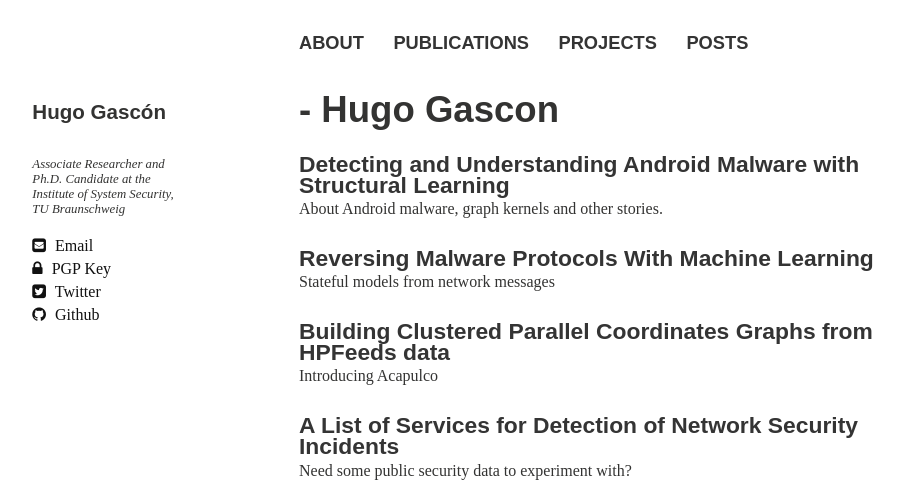
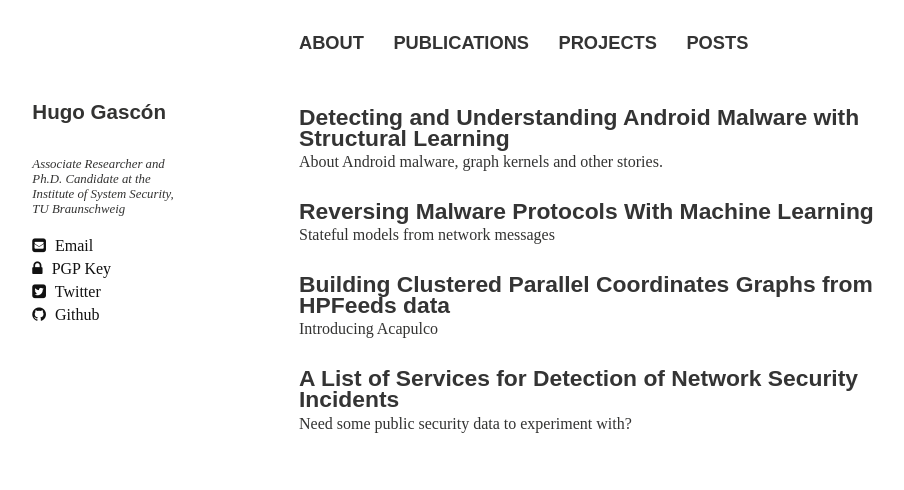
Before and after one commit to hgascon/hgascon.github.io, a Jekyll site: the page built from posts/index.md, in a window 1280 px wide, cut to the strip 0-490 px from the top of the page. Shown: the whole strip, without its empty margins (21-925 px from the left). Built offline with Jekyll 4.4.1, drawn with Linux system fonts in a browser that asks for light colours; nearby versions of some CDN libraries; some web fonts are replaced.

Commit message:
fixed post-index title page

```diff
--- a/_layouts/post-index.html
+++ b/_layouts/post-index.html
@@ -33,7 +33,8 @@
 </div>
 
 <div id="index">
-  <h1>{{ page.title }}</h1>
+    <!--<h1>POSTS</h1>-->
+  <br>
   {% for post in site.posts %}
   <!--{% unless post.next %}-->
   <!--<h3>{{ post.date | date: '%Y' }}</h3>-->
```
